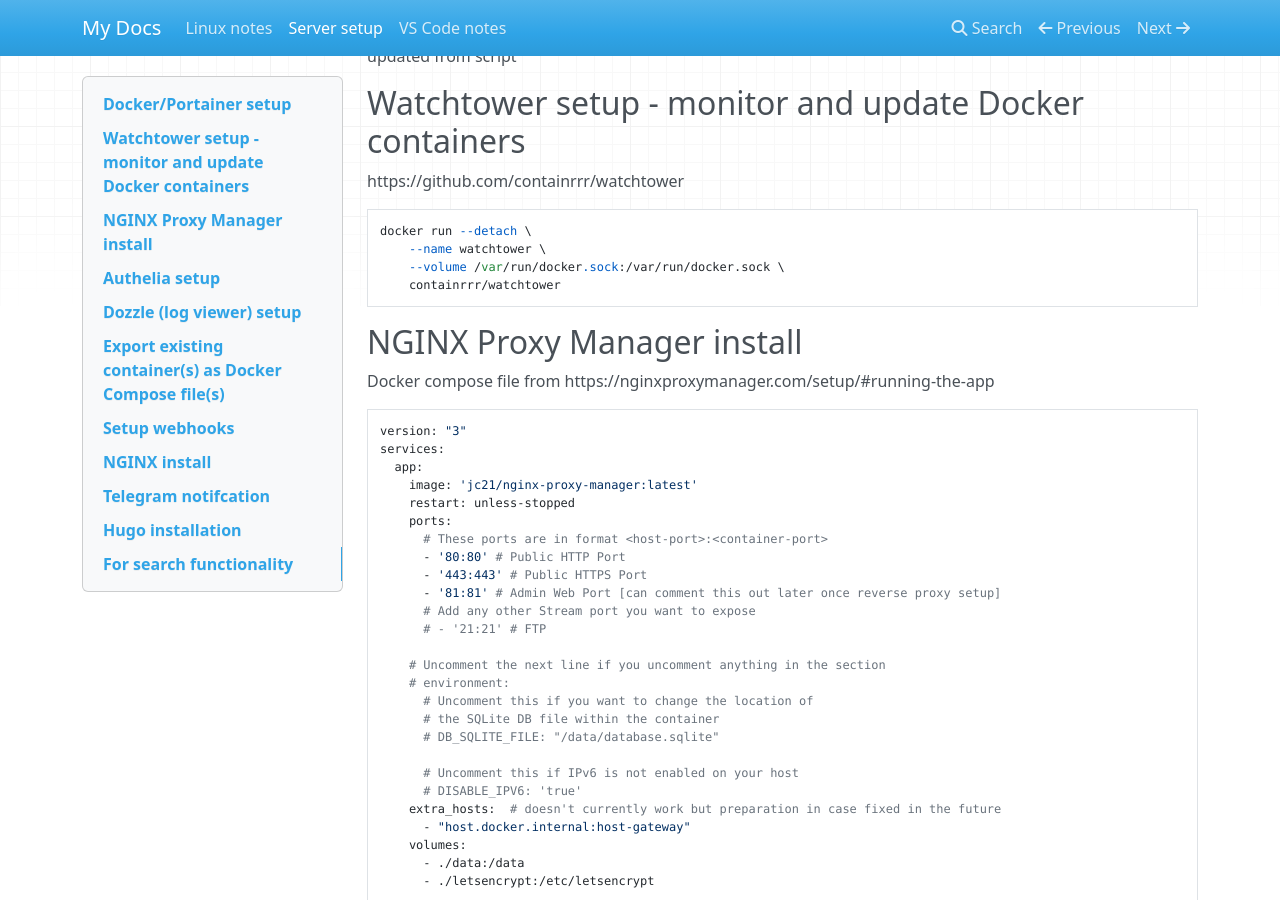
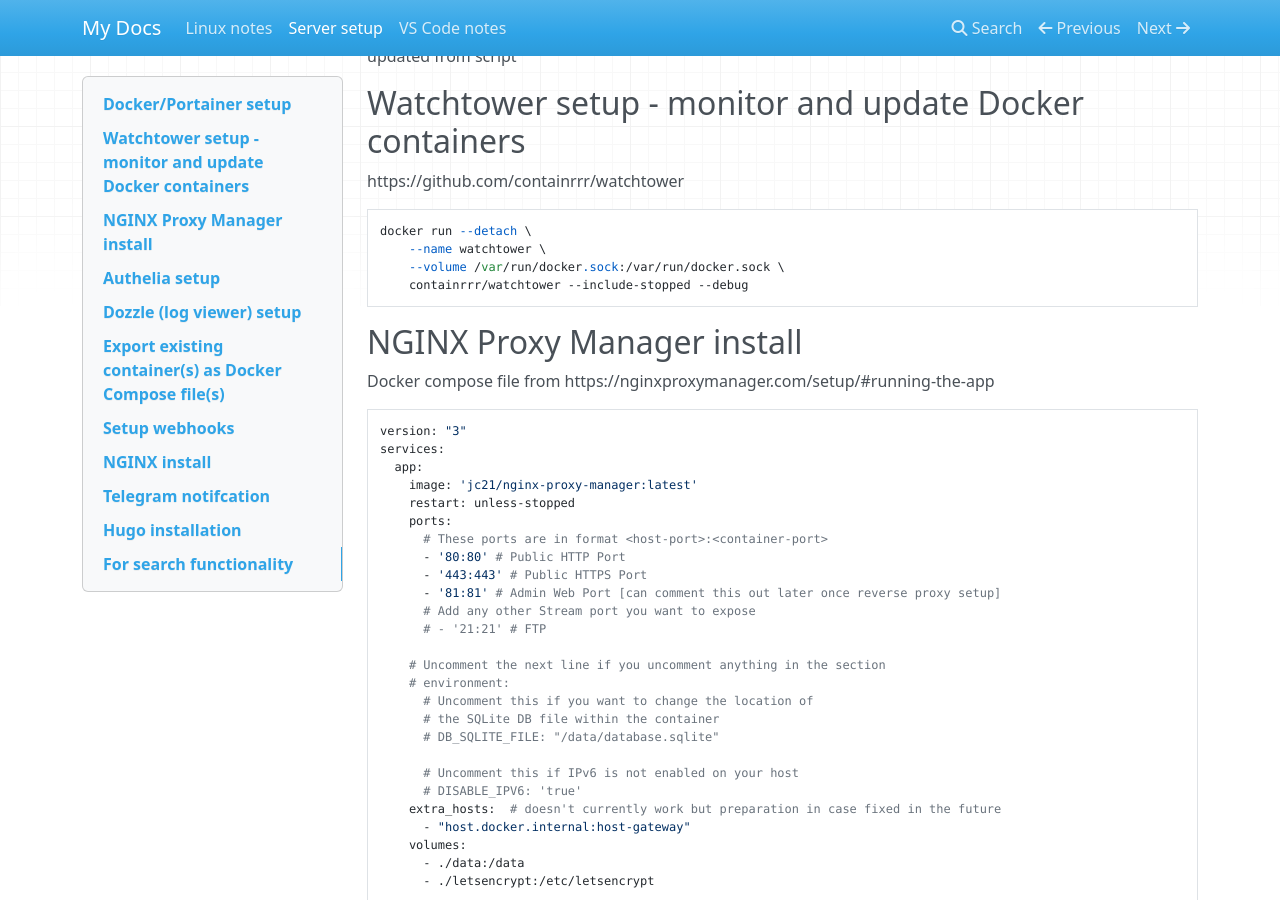
Before and after one commit to EDIflyer/linux-notes, an MkDocs documentation site: the page built from docs/server_setup.md, in a window 1280 px wide and 900 px high, scrolled down 2745 px. Built offline with MkDocs 1.6.1, drawn with Linux system fonts in a browser that asks for light colours; nearby versions of some CDN libraries.

Commit message:
watchtower update

````diff
--- a/docs/server_setup.md
+++ b/docs/server_setup.md
@@ -156,7 +156,7 @@ https://github.com/containrrr/watchtower
 docker run --detach \
     --name watchtower \
     --volume /var/run/docker.sock:/var/run/docker.sock \
-    containrrr/watchtower
+    containrrr/watchtower --include-stopped --debug
 ```
 
 ## NGINX Proxy Manager install
````
